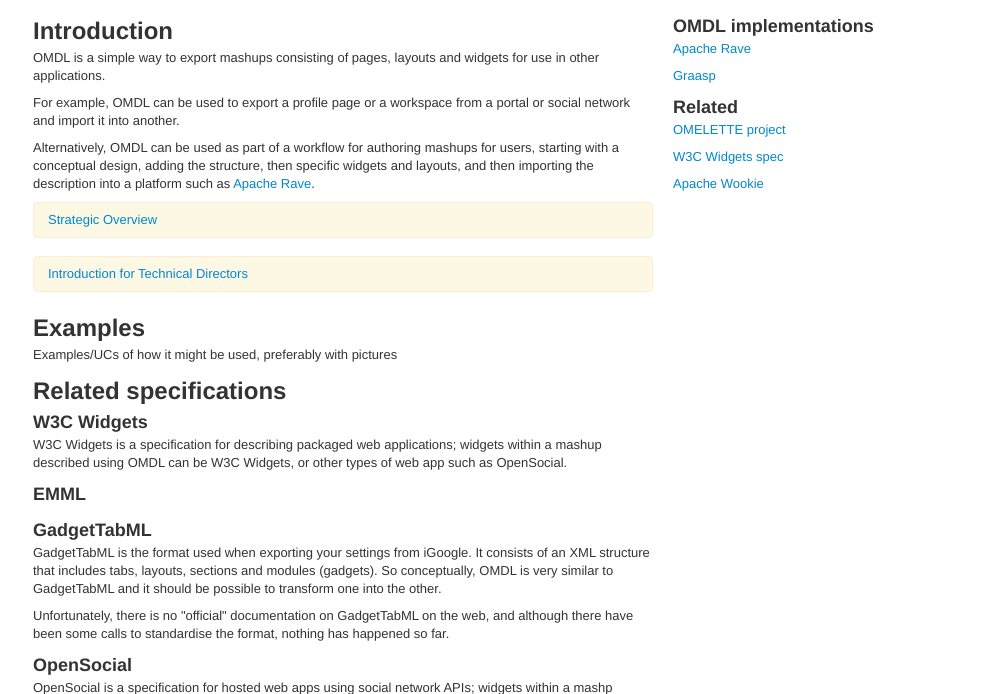
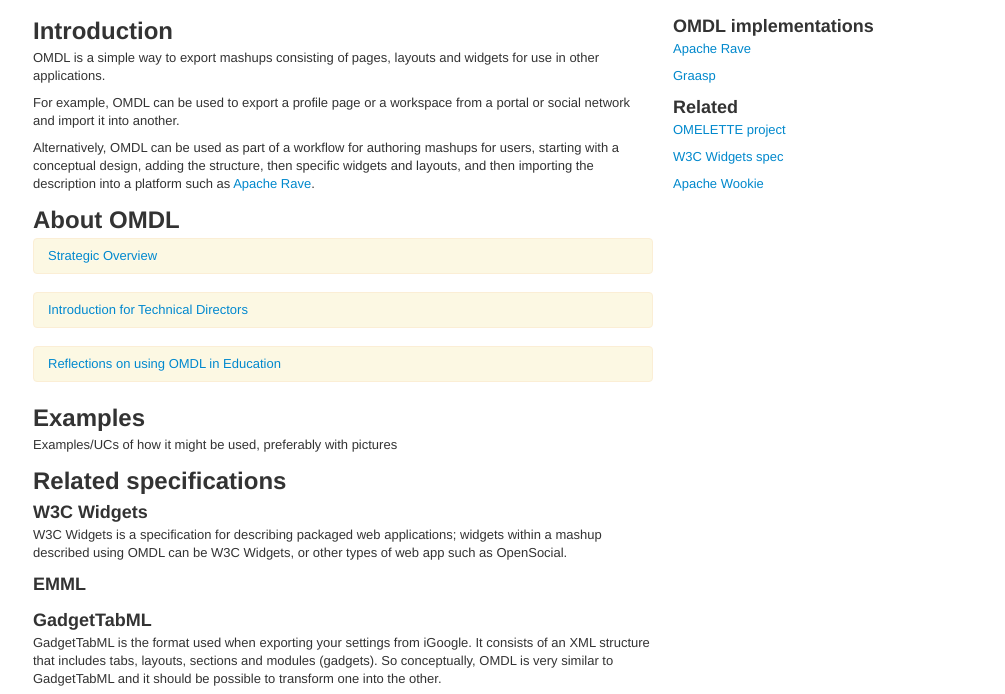
Before and after one commit to omdl/omdl.github.com, a plain HTML site: page introduction.html in a window 1280 px wide. Shown: the part 114-808 px from the top of the page, without its empty margins (137-1142 px from the left). Drawn offline with Linux system fonts and the light colour scheme.

Commit message:
Update introduction.html

```diff
--- a/introduction.html
+++ b/introduction.html
@@ -70,9 +70,13 @@
               then importing the description into a platform such as <a href="http://rave.apache.org">Apache Rave</a>.
             </p>
 
+            <h2>About OMDL</h2>
+
             <p class="alert alert-box"><a href="overview.html">Strategic Overview</a></p>
 
             <p class="alert alert-box"><a href="director-intro.html">Introduction for Technical Directors</a></p>
+
+            <p class="alert alert-box"><a href="johnson.html">Reflections on using OMDL in Education</a></p>
 
             <h2>Examples</h2>
             <p>Examples/UCs of how it might be used, preferably with pictures</p>
```
